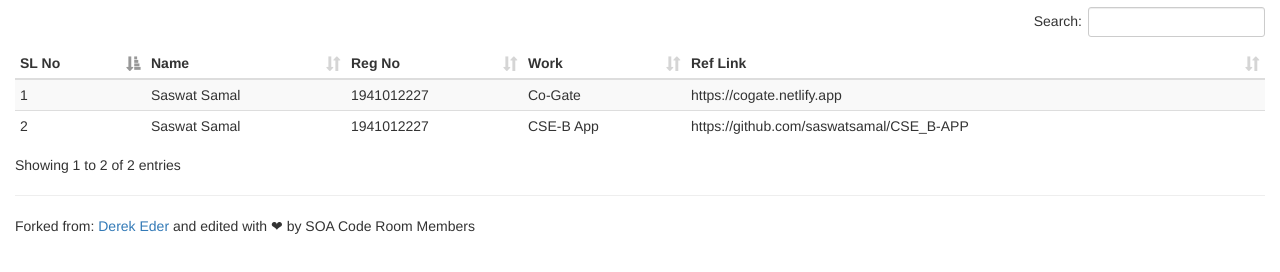
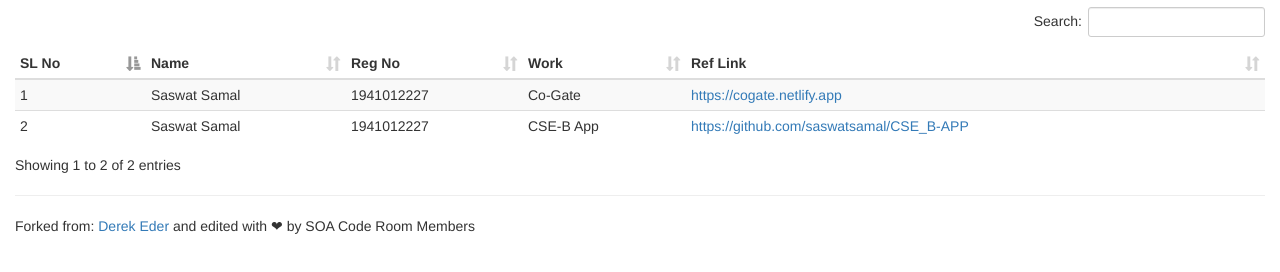
Before and after one commit to saswatsamal/show-off-your-work, a plain HTML site: page index.html in a window 1280 px wide. Shown: the part 138-410 px from the top of the page. Drawn offline with Linux system fonts and the light colour scheme.

Commit message:
changing the index value of format_link

```diff
--- a/index.html
+++ b/index.html
@@ -72,7 +72,7 @@
         allow_download: false,
         csv_options: {separator: ',', delimiter: '"'},
         datatables_options: {"paging": false},
-        custom_formatting: [[5, format_link]]
+        custom_formatting: [[4, format_link]]
       });
     </script>
   </body>
```
